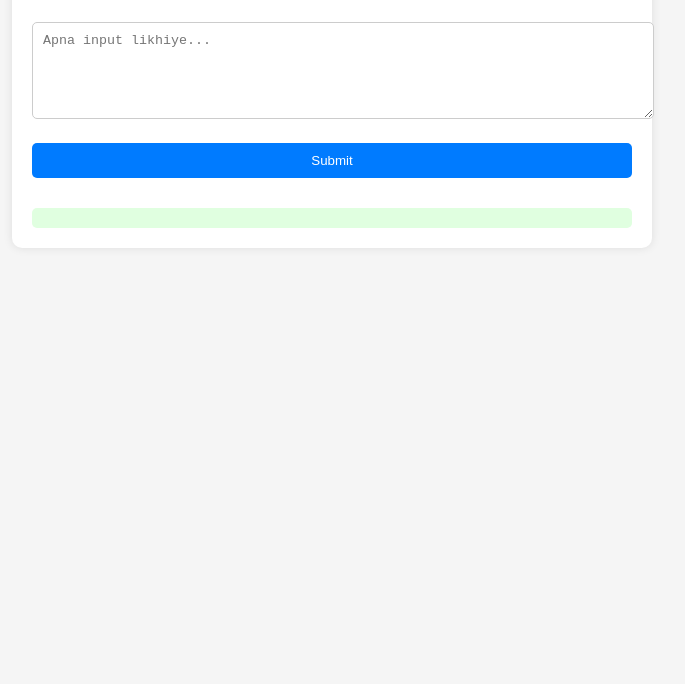
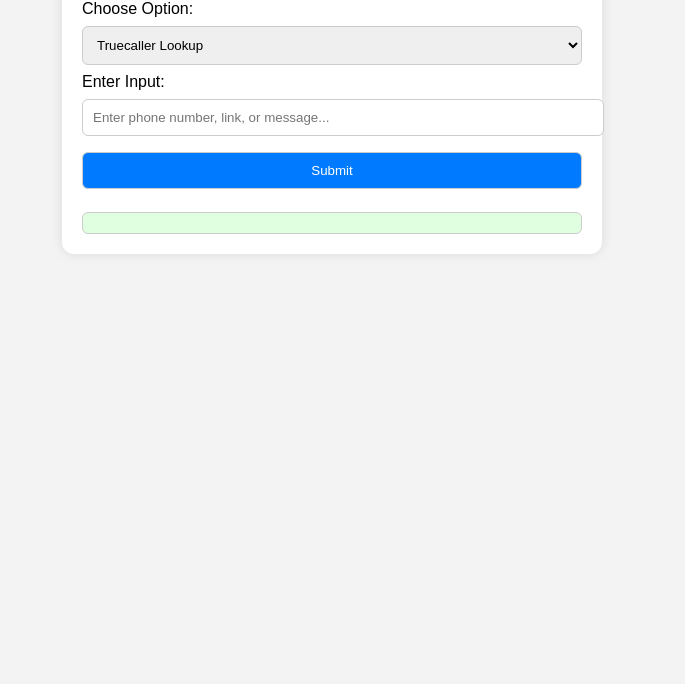
Before and after one commit to AgniNET/AGNI-Frontend, a plain HTML site: page index.html in a window 1280 px wide. Shown: the part 116-800 px from the top of the page, without its empty margins (308-993 px from the left). Drawn offline with Linux system fonts and the light colour scheme.

Commit message:
Update index.html

```diff
--- a/index.html
+++ b/index.html
@@ -1,79 +1,79 @@
 <!DOCTYPE html>
 <html lang="en">
 <head>
-  <meta charset="UTF-8" />
-  <meta name="viewport" content="width=device-width, initial-scale=1.0"/>
-  <title>AGNI App</title>
+  <meta charset="UTF-8">
+  <title>AGNI Frontend</title>
   <style>
     body {
       font-family: Arial, sans-serif;
       padding: 20px;
-      background: #f5f5f5;
+      background: #f3f3f3;
     }
     .container {
-      max-width: 600px;
+      max-width: 500px;
       margin: auto;
       background: white;
       padding: 20px;
-      border-radius: 10px;
-      box-shadow: 0 0 10px rgba(0,0,0,0.1);
+      border-radius: 12px;
+      box-shadow: 0 0 12px rgba(0,0,0,0.1);
     }
-    textarea, button {
+    select, input, button {
       width: 100%;
       padding: 10px;
-      margin: 10px 0;
-      border-radius: 5px;
+      margin: 8px 0;
+      border-radius: 6px;
       border: 1px solid #ccc;
     }
     button {
-      background-color: #007BFF;
+      background: #007bff;
       color: white;
-      border: none;
       cursor: pointer;
     }
     button:hover {
-      background-color: #0056b3;
+      background: #0056b3;
     }
-    .response {
-      white-space: pre-wrap;
+    #output {
+      margin-top: 15px;
+      padding: 10px;
       background: #e0ffe0;
-      padding: 10px;
-      border-radius: 5px;
-      margin-top: 20px;
+      border: 1px solid #ccc;
+      border-radius: 6px;
     }
   </style>
 </head>
 <body>
   <div class="container">
-    <h1>AGNI Interface</h1>
-    <textarea id="userInput" rows="5" placeholder="Apna input likhiye..."></textarea>
-    <button onclick="sendInput()">Submit</button>
-    <div id="response" class="response"></div>
+    <h2>🔍 AGNI: Choose and Execute</h2>
+    <label for="option">Choose Option:</label>
+    <select id="option">
+      <option value="truecaller">Truecaller Lookup</option>
+      <option value="cloudupload">Cloud Upload</option>
+    </select>
+
+    <label for="input">Enter Input:</label>
+    <input type="text" id="input" placeholder="Enter phone number, link, or message...">
+
+    <button onclick="sendData()">Submit</button>
+
+    <div id="output"></div>
   </div>
 
   <script>
-    const API_BASE_URL = https://agni-backend.onrender.com
-    async function sendInput() {
-      const input = document.getElementById("userInput").value;
-      const responseDiv = document.getElementById("response");
-      responseDiv.innerHTML = "Processing...";
+    async function sendData() {
+      const option = document.getElementById("option").value;
+      const input = document.getElementById("input").value;
+      const outputDiv = document.getElementById("output");
+      outputDiv.innerHTML = "Processing...";
 
-      try {
-        const res = await fetch(`${API_BASE_URL}/process`, {
-          method: "POST",
-          headers: {
-            "Content-Type": "application/json",
-          },
-          body: JSON.stringify({ input: input }),
-        });
+      const response = await fetch("https://agni-backend.onrender.com/relay/", {
+        method: "POST",
+        headers: { "Content-Type": "application/json" },
+        body: JSON.stringify({ option: option, input: input })
+      });
 
-        const data = await res.json();
-        responseDiv.innerHTML = data.output || "No output received from AGNI.";
-      } catch (err) {
-        responseDiv.innerHTML = "Error: Backend not reachable.";
-        console.error(err);
-      }
+      const result = await response.json();
+      outputDiv.innerHTML = `<b>Result:</b> ${result.result}`;
     }
   </script>
 </body>
-    </html>
+</html>
```
